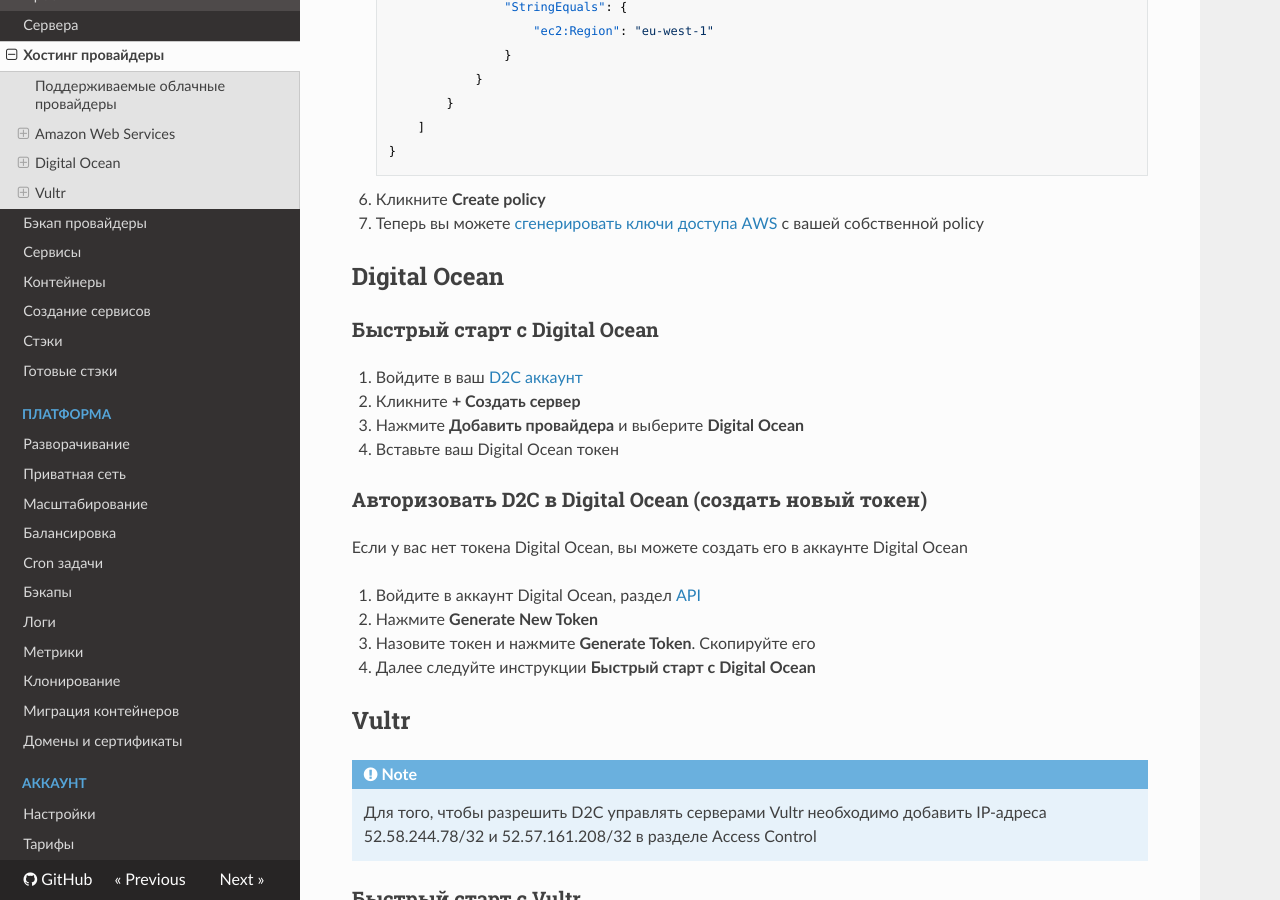
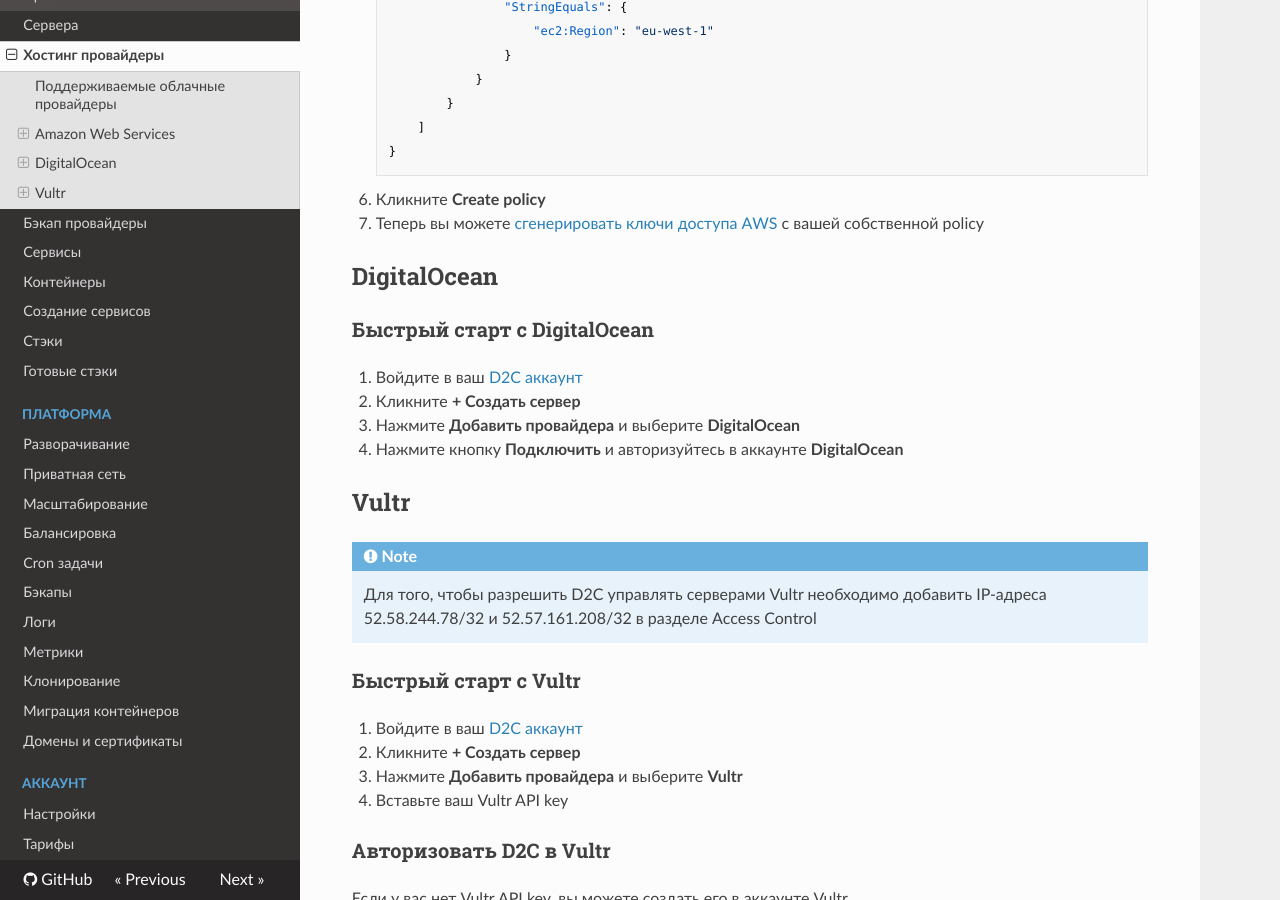
Before and after one commit to d2cio/docs-ru, an MkDocs documentation site: the page built from docs/getting-started/cloud-providers.md, in a window 1280 px wide and 900 px high, scrolled down 1484 px. Built offline with MkDocs 1.6.1, drawn with Linux system fonts in a browser that asks for light colours; nearby versions of some CDN libraries; old or Windows-style settings are respelled for this version of MkDocs; some of the changed text lies outside the part shown.

```diff
--- a/docs/getting-started/cloud-providers.md
+++ b/docs/getting-started/cloud-providers.md
@@ -5,7 +5,7 @@
 ## Поддерживаемые облачные провайдеры
 
 - **Amazon Web Services**
-- **Digital Ocean**
+- **DigitalOcean**
 - **Vultr**
 
 Скоро будут доступны:
@@ -61,23 +61,14 @@
 6. Кликните **Create policy**
 7. Теперь вы можете [сгенерировать ключи доступа AWS](/getting-started/cloud-providers/#generate-aws-credentials) с вашей собственной policy
 
-## Digital Ocean
+## DigitalOcean
 
-### Быстрый старт с Digital Ocean
+### Быстрый старт с DigitalOcean
 
 1. Войдите в ваш [D2C аккаунт](https://panel.d2c.io/account/login)
 2. Кликните **+ Создать сервер**
-3. Нажмите **Добавить провайдера** и выберите **Digital Ocean**
-4. Вставьте ваш Digital Ocean токен
-
-### Авторизовать D2C в Digital Ocean (создать новый токен)
-
-Если у вас нет токена Digital Ocean, вы можете создать его в аккаунте Digital Ocean
-
-1. Войдите в аккаунт Digital Ocean, раздел [API](https://cloud.digitalocean.com/settings/api/tokens)
-2. Нажмите **Generate New Token**
-3. Назовите токен и нажмите **Generate Token**. Скопируйте его
-4. Далее следуйте инструкции **Быстрый старт с Digital Ocean**
+3. Нажмите **Добавить провайдера** и выберите **DigitalOcean**
+4. Нажмите кнопку **Подключить** и авторизуйтесь в аккаунте **DigitalOcean**
 
 ## Vultr
 
```
Also changed, not shown: docs/getting-started/hosts.md (+1 -1 lines), docs/getting-started/services.md (+6 -6 lines), docs/getting-started/storage-providers.md (+1 -1 lines).
